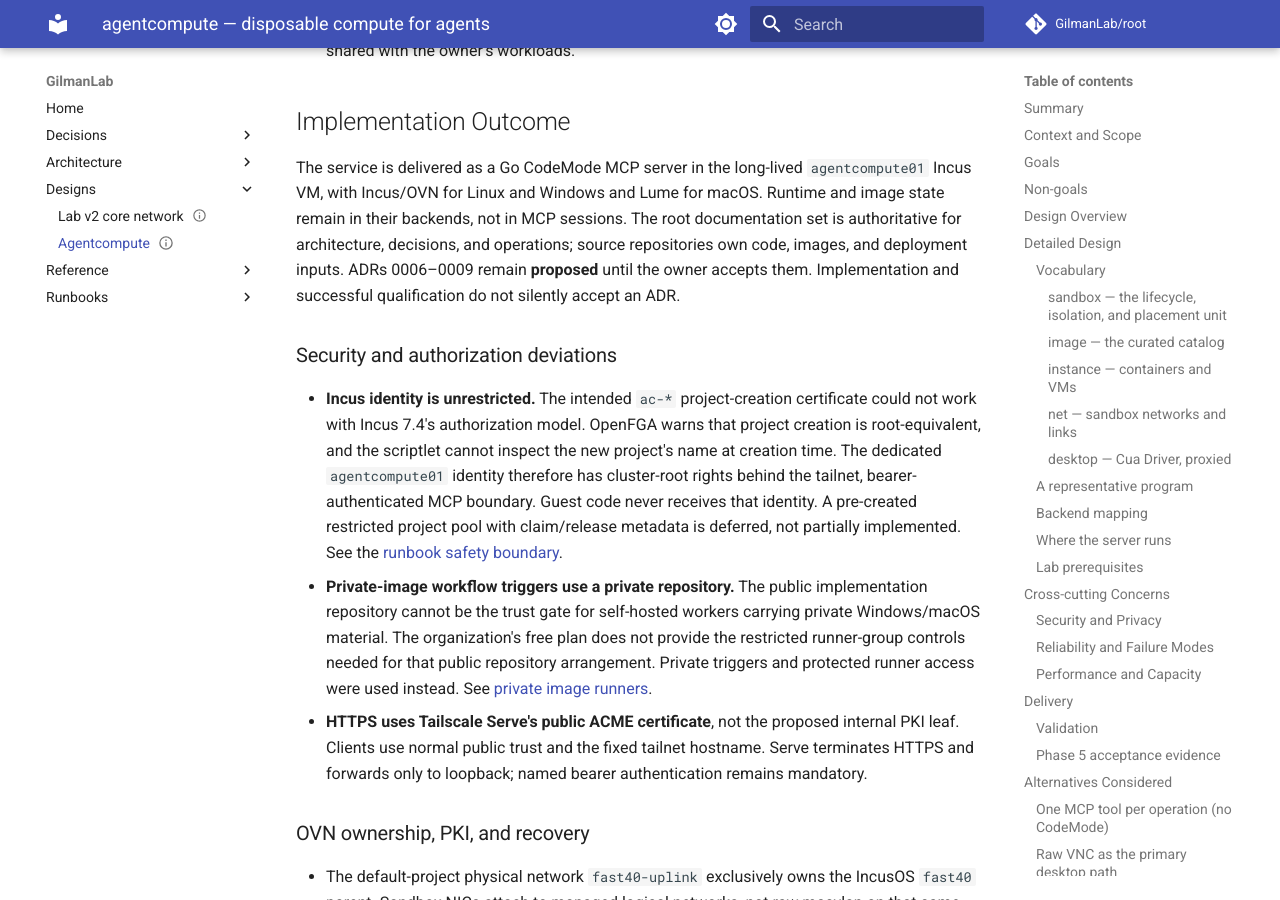
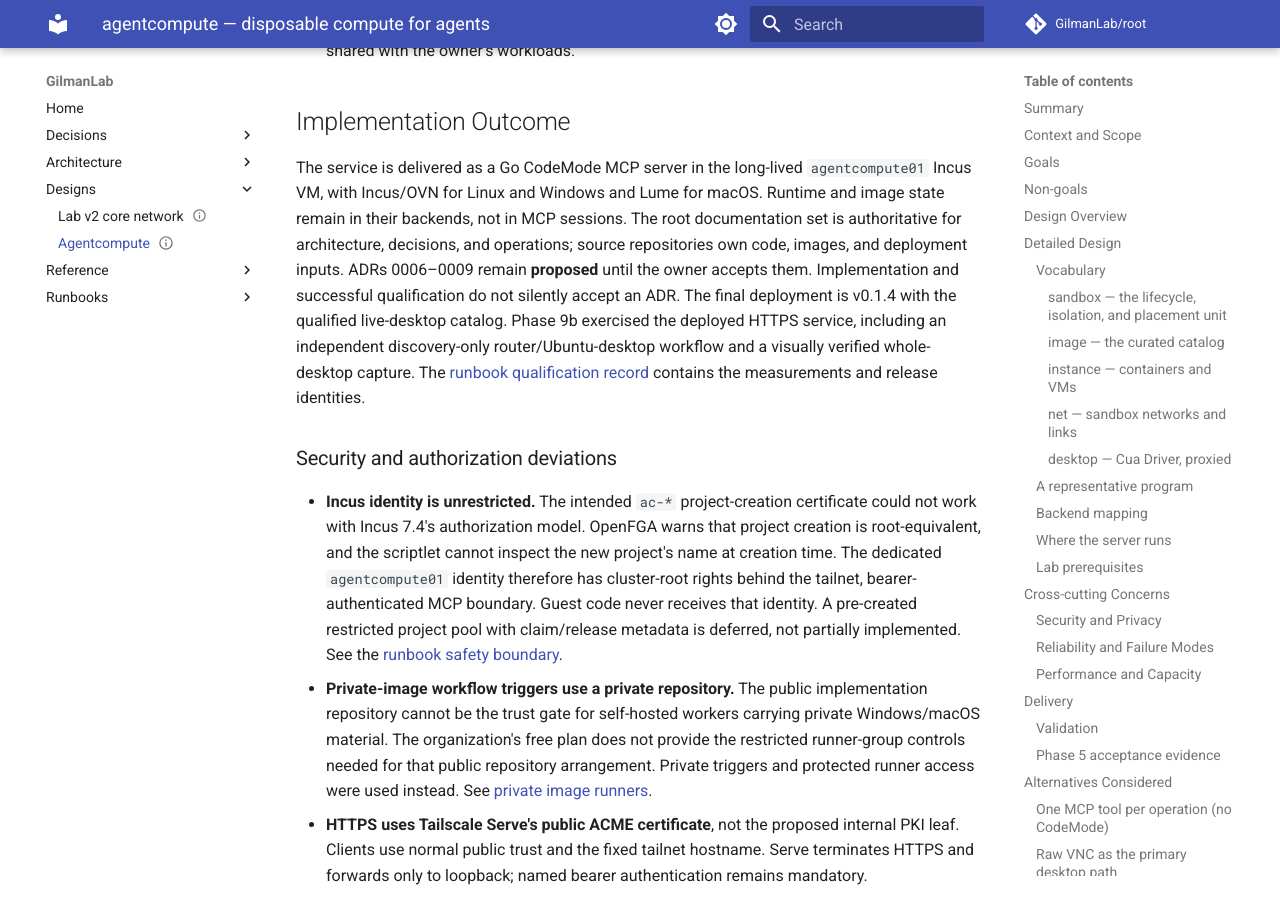
Before and after one commit to GilmanLab/root, an MkDocs documentation site: the page built from docs/docs/designs/agentcompute.md, in a window 1280 px wide and 900 px high, scrolled down 19530 px. Built offline with MkDocs 1.6.1 and Material for MkDocs 9.7.7, drawn with Linux system fonts in a browser that asks for light colours; comment, search, counter and statistics services are not loaded.

Commit message:
docs(agentcompute): complete deployed Phase 9b qualification

```diff
--- a/docs/docs/designs/agentcompute.md
+++ b/docs/docs/designs/agentcompute.md
@@ -734,6 +734,11 @@ The root documentation set is authoritative for architecture, decisions, and
 operations; source repositories own code, images, and deployment inputs.
 ADRs 0006–0009 remain **proposed** until the owner accepts them. Implementation
 and successful qualification do not silently accept an ADR.
+The final deployment is v0.1.4 with the qualified live-desktop catalog.
+Phase 9b exercised the deployed HTTPS service, including an independent
+discovery-only router/Ubuntu-desktop workflow and a visually verified
+whole-desktop capture. The [runbook qualification record](../runbooks/agentcompute.md#phase-9b-qualification-2026-09-16)
+contains the measurements and release identities.
 
 ### Security and authorization deviations
 
```
Also changed, not shown: other parts of docs/docs/designs/agentcompute.md (+1 -1 lines), docs/docs/runbooks/agentcompute.md (+16 -0 lines).
